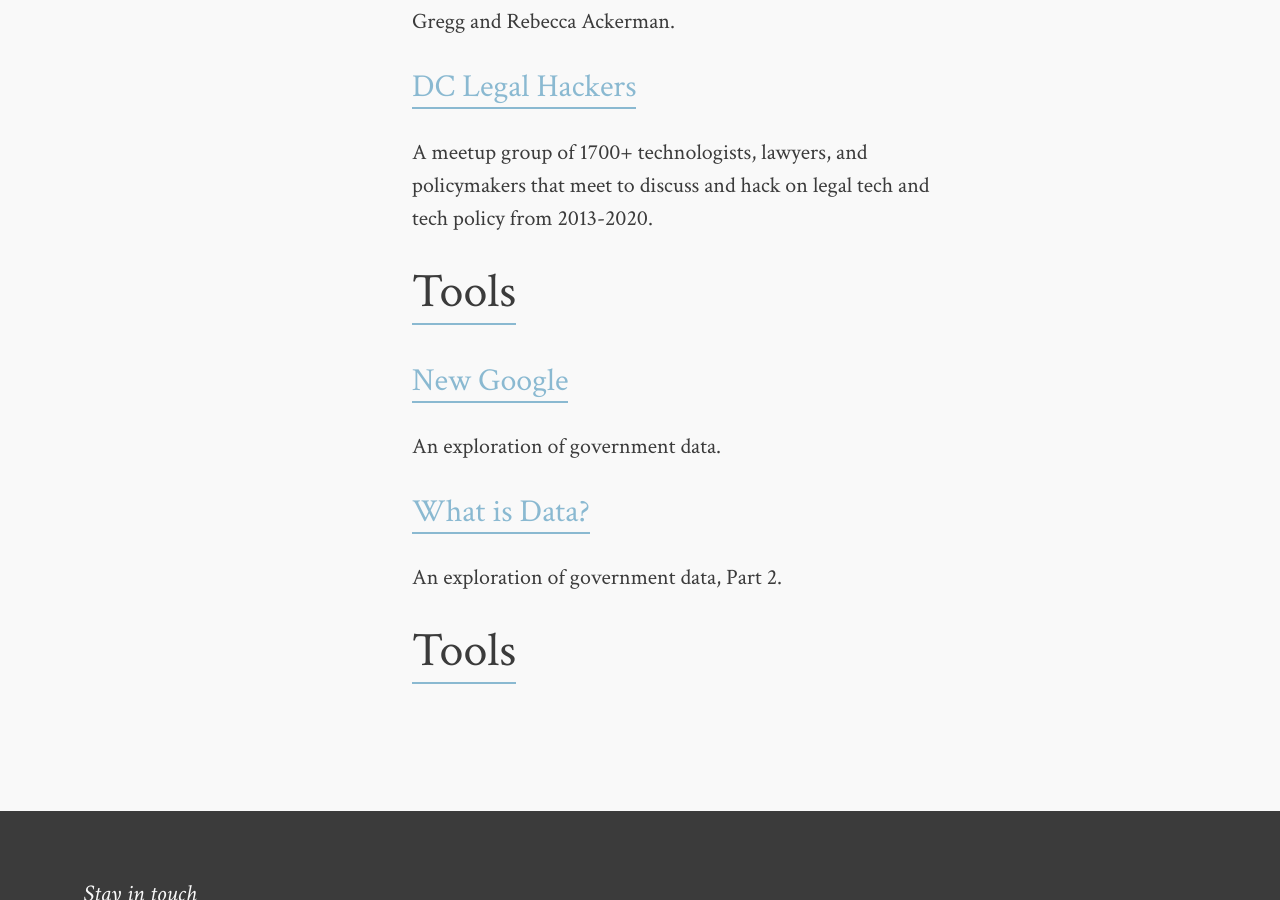
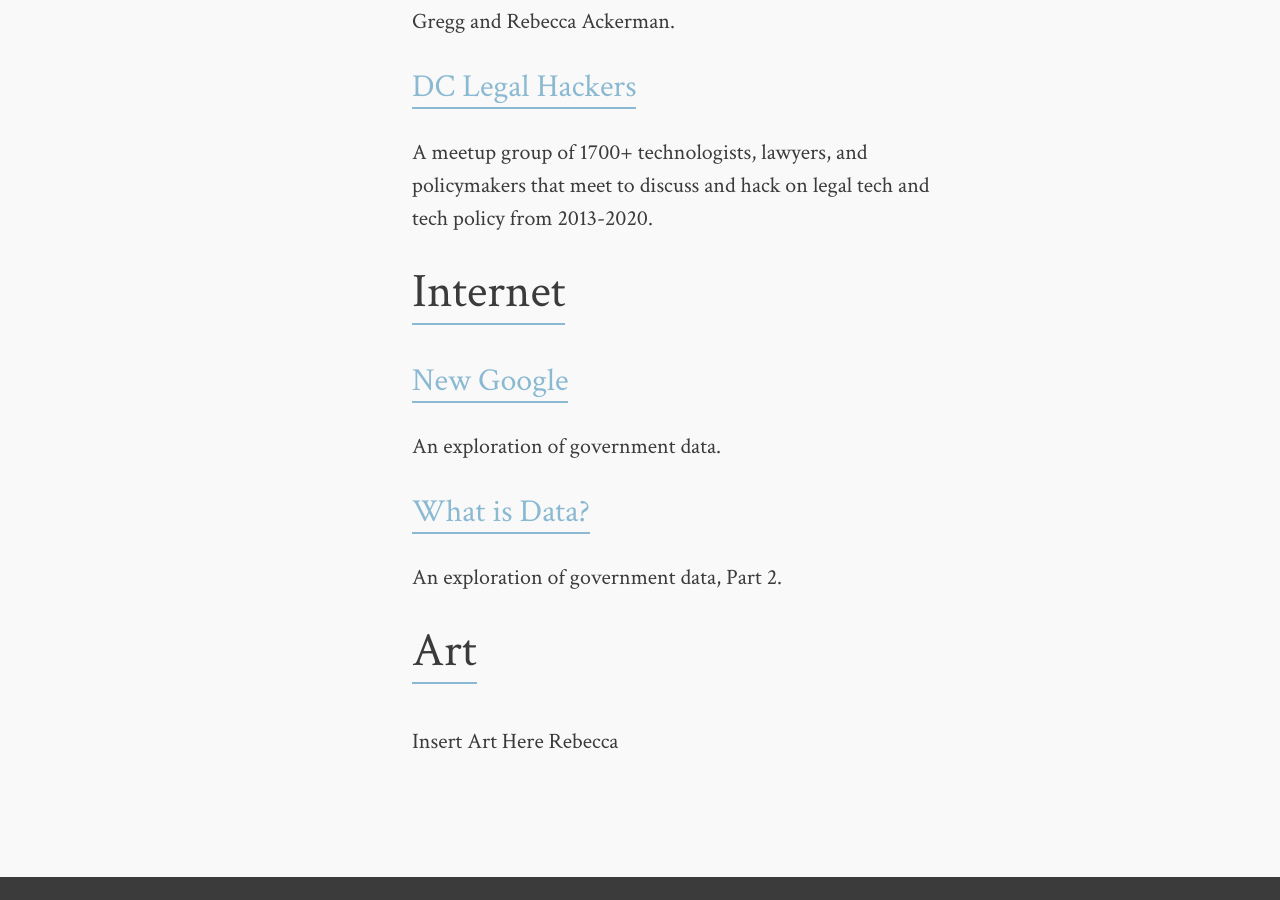
Before and after one commit to rebeccawilliams/rebeccawilliams.us, a Jekyll site: the page built from fun.md, in a window 1280 px wide and 900 px high, scrolled down 364 px. Built offline with Jekyll 4.4.1, drawn with Linux system fonts in a browser that asks for light colours; nearby versions of some CDN libraries.

Commit message:
Update fun.html

```diff
--- a/_layouts/fun.html
+++ b/_layouts/fun.html
@@ -9,12 +9,13 @@
 		 <p>A virtual book club that meets sporadically to discuss readings on civics and technology. Co-organized alongside Forest Gregg and Rebecca Ackerman.</p>
                  <p><h3><span class="bb"><a href=//www.meetup.com/dclegalhackers/>DC Legal Hackers</a></span></h3></p>
 <p>A meetup group of 1700+ technologists, lawyers, and policymakers that meet to discuss and hack on legal tech and tech policy from 2013-2020.</p>
-		  <lh><h2><span class="bb">Tools</a></span></h2></lh>
+		  <lh><h2><span class="bb">Internet</a></span></h2></lh>
 <p><h3><span class="bb"><a href=http://rebeccawilliams.github.io/newgoogle/>New Google</a></span></h3></p>
 <p>An exploration of government data.</p>
 	          <p><h3><span class="bb"><a href=//whatisdata.info>What is Data?</a></span></h3></p>
 <p>An exploration of government data, Part 2.</p>
- 		 <lh><h2><span class="bb">Tools</a></span></h2></lh>
+ 		 <lh><h2><span class="bb">Art</a></span></h2></lh>
+<p>Insert Art Here Rebecca</p>
               </ol>
           </article>
         </section>
```
